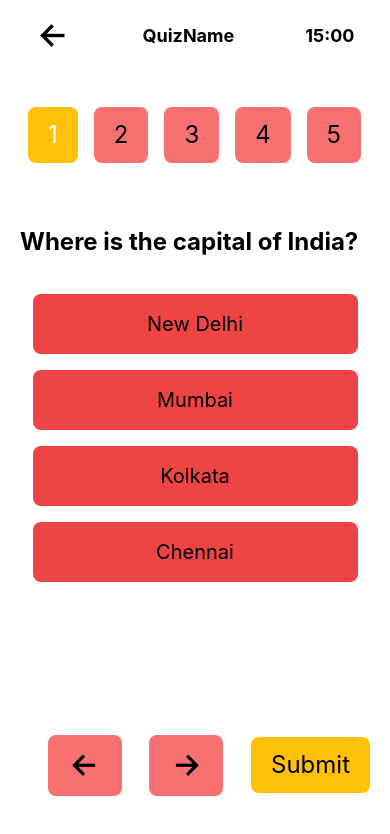
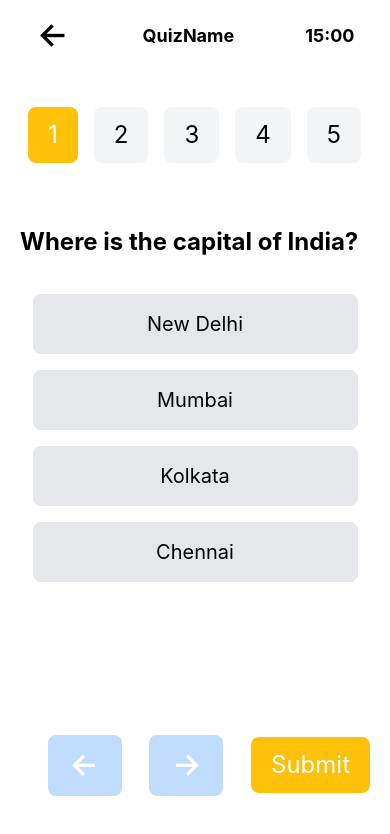
Before and after one commit to ademhatay/native-quiz-app, a React Native app: screen / in a window 390 px wide. Shown: the top 834 px of the page. Built offline with nearby package versions, Linux system fonts and the light colour scheme.

Commit message:
colors changed

```diff
--- a/app/screens/QuizScreen.jsx
+++ b/app/screens/QuizScreen.jsx
@@ -19,45 +19,45 @@ const QuizScreen = () => {
 					</View>
 				</View>
 
-				{/* QustionsBar */}
+				{/* QuestionsBar */}
 				<View className="flex-1 flex-row justify-around items-center px-5">
 					<ScrollView horizontal={true} showsHorizontalScrollIndicator={false}>
 						<View className="flex-row">
 							<TouchableOpacity className="bg-primary px-5 py-3 rounded-lg mx-2">
 								<Text className="text-2xl text-white">1</Text>
 							</TouchableOpacity>
-							<TouchableOpacity className="bg-red-400 px-5 py-3 rounded-lg mx-2">
+							<TouchableOpacity className="bg-gray-100 px-5 py-3 rounded-lg mx-2">
 								<Text className="text-2xl">2</Text>
 							</TouchableOpacity>
-							<TouchableOpacity className="bg-red-400 px-5 py-3 rounded-lg mx-2">
+							<TouchableOpacity className="bg-gray-100 px-5 py-3 rounded-lg mx-2">
 								<Text className="text-2xl">3</Text>
 							</TouchableOpacity>
-							<TouchableOpacity className="bg-red-400 px-5 py-3 rounded-lg mx-2">
+							<TouchableOpacity className="bg-gray-100 px-5 py-3 rounded-lg mx-2">
 								<Text className="text-2xl">4</Text>
 							</TouchableOpacity>
-							<TouchableOpacity className="bg-red-400 px-5 py-3 rounded-lg mx-2">
+							<TouchableOpacity className="bg-gray-100 px-5 py-3 rounded-lg mx-2">
 								<Text className="text-2xl">5</Text>
 							</TouchableOpacity>
-							<TouchableOpacity className="bg-red-400 px-5 py-3 rounded-lg mx-2">
+							<TouchableOpacity className="bg-gray-100 px-5 py-3 rounded-lg mx-2">
 								<Text className="text-2xl">6</Text>
 							</TouchableOpacity>
-							<TouchableOpacity className="bg-red-400 px-5 py-3 rounded-lg mx-2">
+							<TouchableOpacity className="bg-gray-100 px-5 py-3 rounded-lg mx-2">
 								<Text className="text-2xl">7</Text>
 							</TouchableOpacity>
-							<TouchableOpacity className="bg-red-400 px-5 py-3 rounded-lg mx-2">
+							<TouchableOpacity className="bg-gray-100 px-5 py-3 rounded-lg mx-2">
 								<Text className="text-2xl">8</Text>
 							</TouchableOpacity>
-							<TouchableOpacity className="bg-red-400 px-5 py-3 rounded-lg mx-2">
+							<TouchableOpacity className="bg-gray-100 px-5 py-3 rounded-lg mx-2">
 								<Text className="text-2xl">9</Text>
 							</TouchableOpacity>
-							<TouchableOpacity className="bg-red-400 px-5 py-3 rounded-lg mx-2">
+							<TouchableOpacity className="bg-gray-100 px-5 py-3 rounded-lg mx-2">
 								<Text className="text-2xl">10</Text>
 							</TouchableOpacity>
 						</View>
 					</ScrollView>
 				</View>
 
-				{/* Qustion & options*/}
+				{/* Question & options*/}
 				<View className="flex-[3]">
 					<View className="px-5 py-3">
 						<Text className="text-2xl font-bold">
@@ -65,22 +65,22 @@ const QuizScreen = () => {
 						</Text>
 					</View>
 					<View className="items-center mt-6">
-						<TouchableOpacity className="w-10/12 bg-red-500 justify-center items-center rounded-lg py-4">
+						<TouchableOpacity className="w-10/12 bg-gray-200 justify-center items-center rounded-lg py-4">
 							<Text className="text-xl">
 								New Delhi
 							</Text>
 						</TouchableOpacity>
-						<TouchableOpacity className="w-10/12 bg-red-500 justify-center items-center rounded-lg py-4 mt-4">
+						<TouchableOpacity className="w-10/12 bg-gray-200 justify-center items-center rounded-lg py-4 mt-4">
 							<Text className="text-xl">
 								Mumbai
 							</Text>
 						</TouchableOpacity>
-						<TouchableOpacity className="w-10/12 bg-red-500 justify-center items-center rounded-lg py-4 mt-4">
+						<TouchableOpacity className="w-10/12 bg-gray-200 justify-center items-center rounded-lg py-4 mt-4">
 							<Text className="text-xl">
 								Kolkata
 							</Text>
 						</TouchableOpacity>
-						<TouchableOpacity className="w-10/12 bg-red-500 justify-center items-center rounded-lg py-4 mt-4">
+						<TouchableOpacity className="w-10/12 bg-gray-200 justify-center items-center rounded-lg py-4 mt-4">
 							<Text className="text-xl">
 								Chennai
 							</Text>
@@ -92,15 +92,15 @@ const QuizScreen = () => {
 				{/* Buttons */}
 				<View className="flex-1 flex-row justify-around items-center px-5">
 					<View className="flex-row flex-[2] justify-evenly">
-						<TouchableOpacity className="bg-red-400 px-5 py-3 rounded-lg items-center justify-center">
-							<Ionicons name="arrow-back" size={34} color="black" />
+						<TouchableOpacity className="bg-blue-200 px-5 py-3 rounded-lg items-center justify-center">
+							<Ionicons name="arrow-back" size={34} color="white" />
 						</TouchableOpacity>
-						<TouchableOpacity className="bg-red-400 px-5 py-3 rounded-lg items-center justify-center">
-							<Ionicons name="arrow-forward" size={34} color="black" />
+						<TouchableOpacity className="bg-blue-200 px-5 py-3 rounded-lg items-center justify-center">
+							<Ionicons name="arrow-forward" size={34} color="white" />
 						</TouchableOpacity>
 					</View>
 					<TouchableOpacity className="bg-primary px-5 py-3 rounded-lg">
-						<Text className="text-2xl">Submit</Text>
+						<Text className="text-2xl text-white">Submit</Text>
 					</TouchableOpacity>
 				</View>
 			</View>
```
